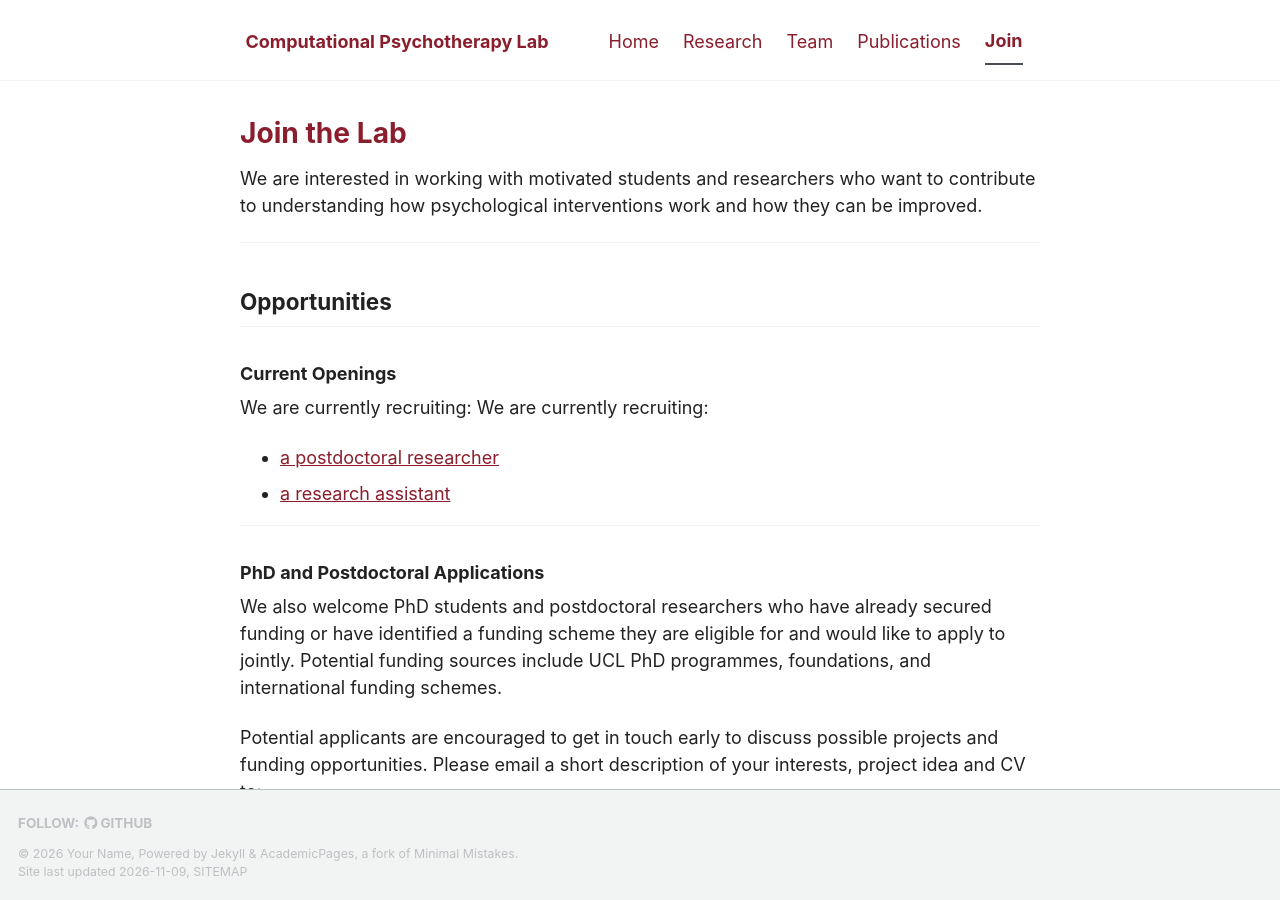
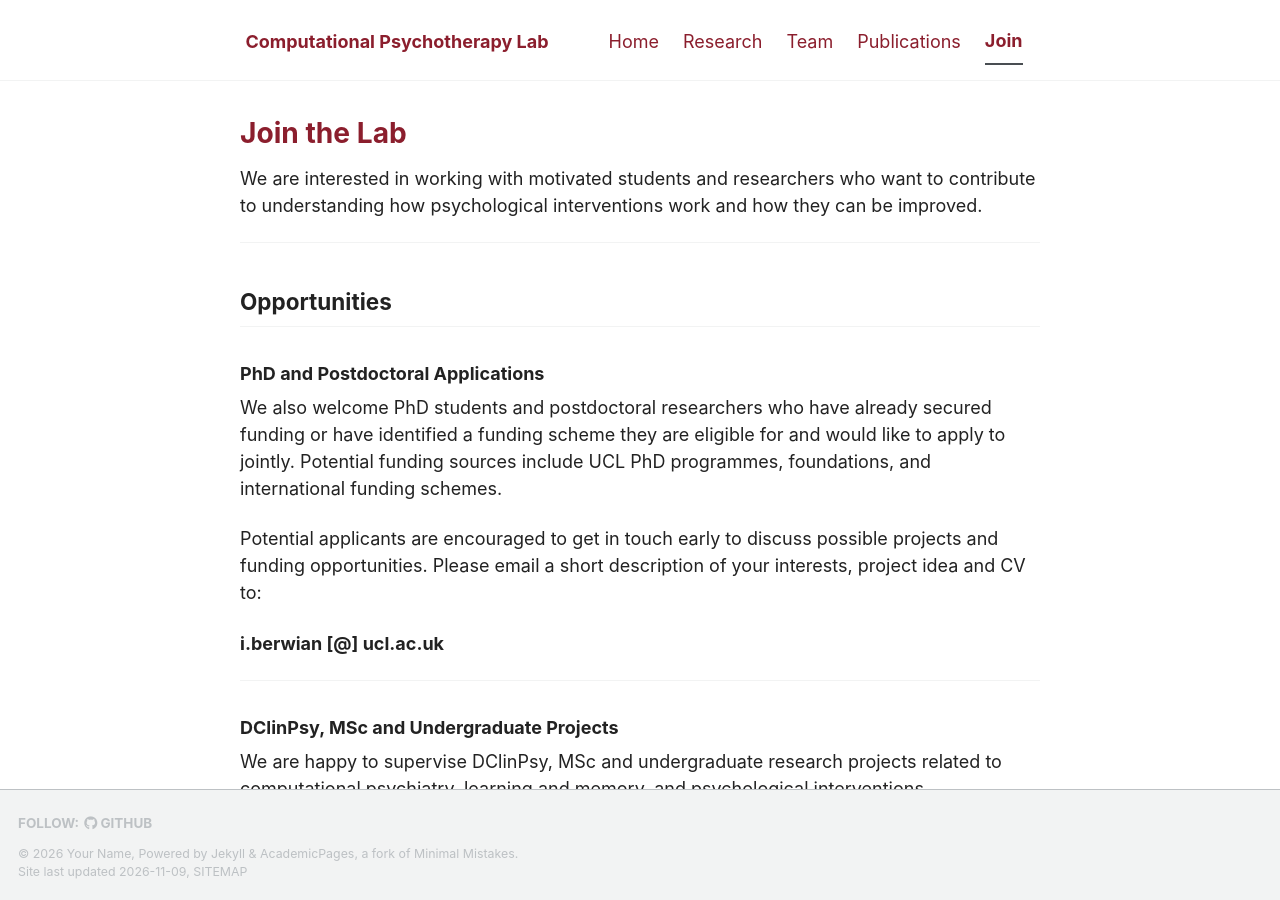
Before and after one commit to IsabelBerwian/CPT-lab, a Jekyll site: the page built from _pages/join.md, in a window 1280 px wide and 900 px high. Built offline with Jekyll 4.4.1, drawn with Linux system fonts in a browser that asks for light colours; a script bundle is joined from its source files by our own code; library files that are not in the unit come from our copies.

Commit message:
Update join.md by removing job openings
Removed current openings section.

```diff
--- a/_pages/join.md
+++ b/_pages/join.md
@@ -11,14 +11,6 @@ We are interested in working with motivated students and researchers who want to
 
 ## Opportunities
 
-### Current Openings
-
-We are currently recruiting:
-We are currently recruiting:
-- [a postdoctoral researcher](https://www.jobs.ac.uk/job/DSA339/research-fellow-in-computational-psychiatry)
-- [a research assistant](https://www.jobs.ac.uk/job/DSA355/research-assistant-in-computational-psychiatry)
-
----
 
 ### PhD and Postdoctoral Applications
 
```
